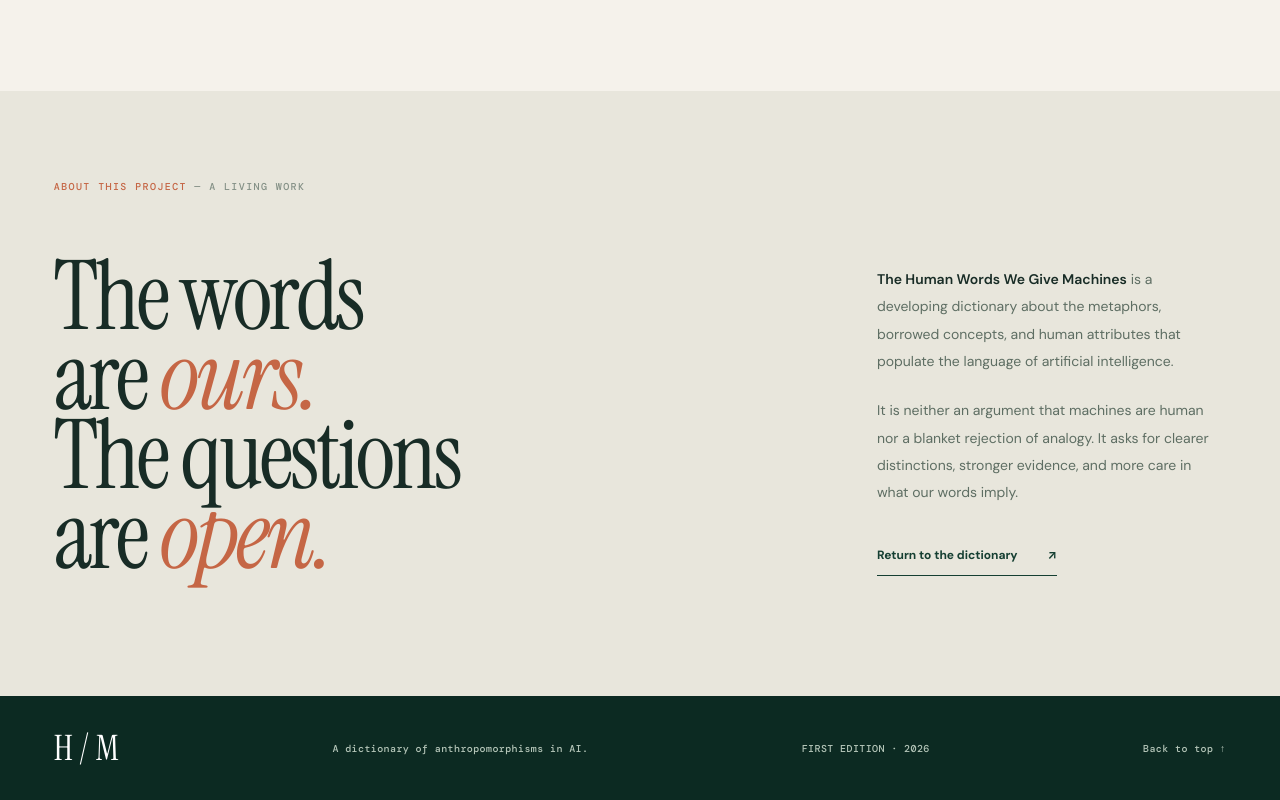
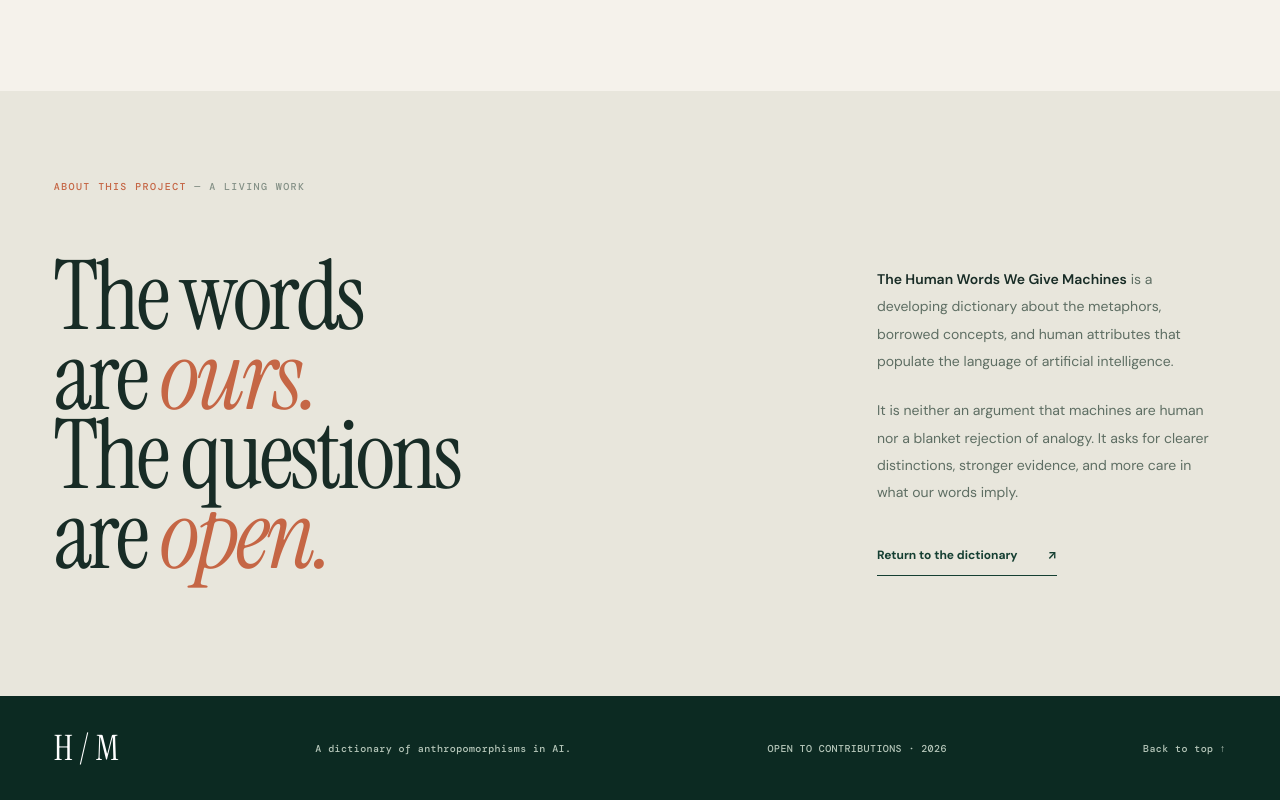
Before and after one commit to ngnawejonas/ai-anthropomorphism-dictionary, a plain HTML site: page index.html in a window 1280 px wide. Shown: the part 6133-6933 px from the top of the page. Drawn offline with nearby package versions, Linux system fonts and the light colour scheme.

Commit message:
Footer: replace "First edition" with "Open to contributions"
Co-Authored-By: Claude Opus 5.5 <noreply@anthropic.com>

```diff
--- a/index.html
+++ b/index.html
@@ -108,7 +108,7 @@
       </section>
     </main>
 
-    <footer class="site-footer"><a class="footer-wordmark" href="#top">H / M</a><span>A dictionary of anthropomorphisms in AI.</span><span>FIRST EDITION · 2026</span><a href="#top">Back to top ↑</a></footer>
+    <footer class="site-footer"><a class="footer-wordmark" href="#top">H / M</a><span>A dictionary of anthropomorphisms in AI.</span><span>OPEN TO CONTRIBUTIONS · 2026</span><a href="#top">Back to top ↑</a></footer>
   </div>
 
   <div class="entry-overlay" id="entry-overlay" aria-hidden="true">
```
